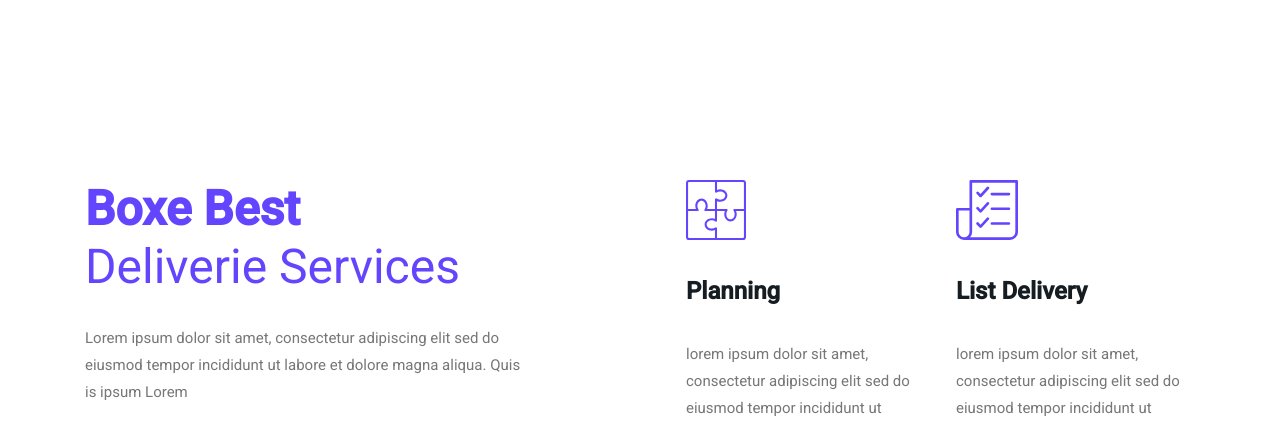
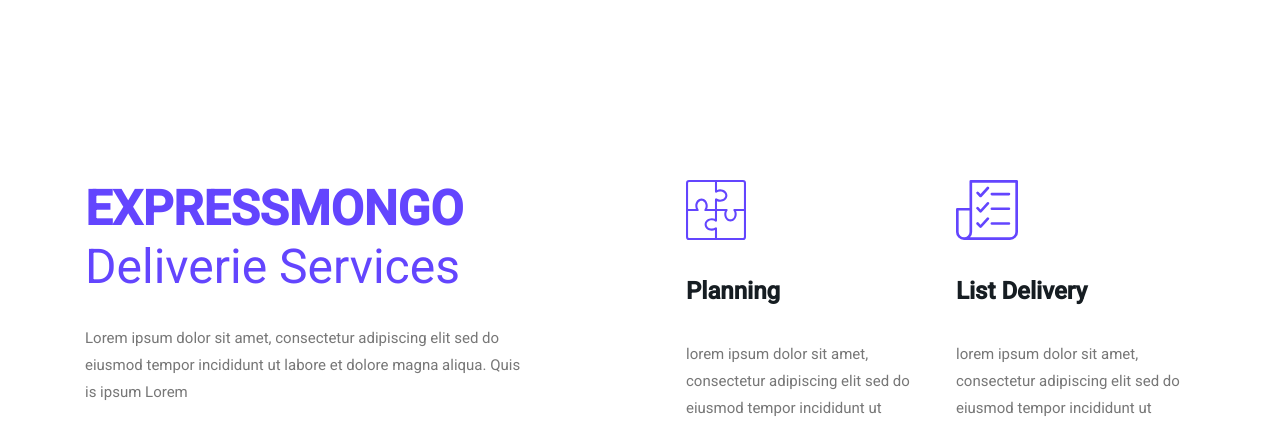
Before and after one commit to TimzonaTimothy/expressmongo, a Django app: page /services/ in a window 1280 px wide. Shown: the part 550-973 px from the top of the page. Run offline with Django 3.2, Linux system fonts and the light colour scheme; parts of the project's set-up code (start-up, migrations or seed data) failed here and were passed over; some libraries are stand-ins or nearby versions; some web fonts are replaced.

Commit message:
translator commit

```diff
--- a/couriermanage/templates/box/base.html
+++ b/couriermanage/templates/box/base.html
@@ -47,7 +47,7 @@
   <body>
     <header class="main_menu home_menu">
       <div class="container">
-        <div  class=" goog-te-gadget" id="google_translate_element_id"></div>
+
         <div class="row align-items-center">
           <div class="col-lg-12">
             <nav class="navbar navbar-expand-lg navbar-light">
@@ -139,6 +139,7 @@
 
     <footer class="footer-area">
       <div class="container">
+
         <div class="row">
           <div class="col-xl-3 col-sm-6">
             <div class="single-footer-widget footer_1">
@@ -157,7 +158,7 @@
           </div>
           <div class="col-xl-3 col-sm-6">
             <div class="single-footer-widget">
-
+              <div  class=" goog-te-gadget" id="google_translate_element_id"></div>
             </div>
           </div>
           <div class="col-xl-3 col-sm-6">
--- a/couriermanage/templates/box/index.html
+++ b/couriermanage/templates/box/index.html
@@ -73,7 +73,7 @@
     <div class="row justify-content-between">
       <div class="col-lg-5">
         <div class="service_text">
-          <h2>EXPRESSMONGO <br /><span> Deliverie Services </span></h2>
+          <h2>EXPRESSMONGO <br /><span> Delivery Services </span></h2>
           <p>
             EXPRESSMONGO Couriers & Shipping provides you with a cost effective
             Total Logistics & Transportation Services that are tailor- made to
--- a/couriermanage/templates/box/service.html
+++ b/couriermanage/templates/box/service.html
@@ -21,7 +21,7 @@
         <div class="row justify-content-between">
           <div class="col-lg-5">
             <div class="service_text">
-              <h2>Boxe Best <br /><span> Deliverie Services </span></h2>
+              <h2>EXPRESSMONGO <br /><span> Deliverie Services </span></h2>
               <p>
                 Lorem ipsum dolor sit amet, consectetur adipiscing elit sed do
                 eiusmod tempor incididunt ut labore et dolore magna aliqua. Quis
```
